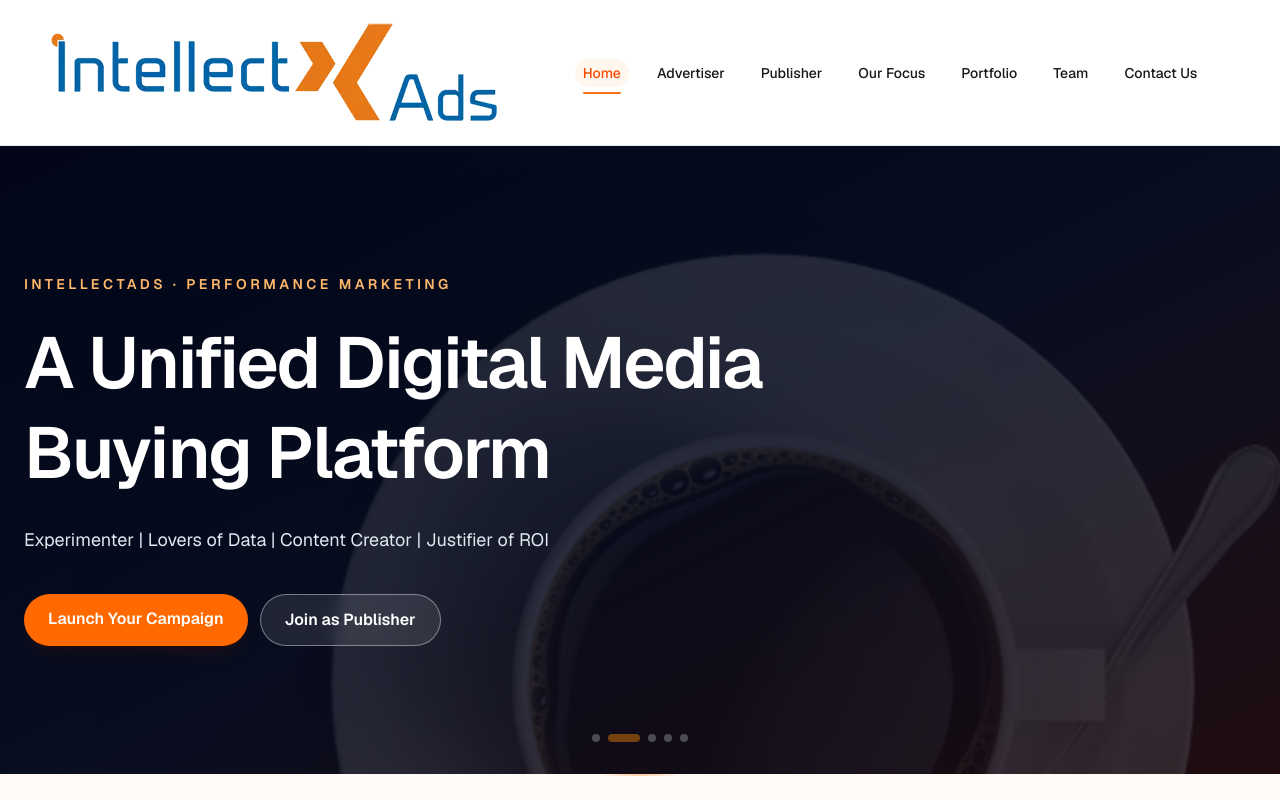
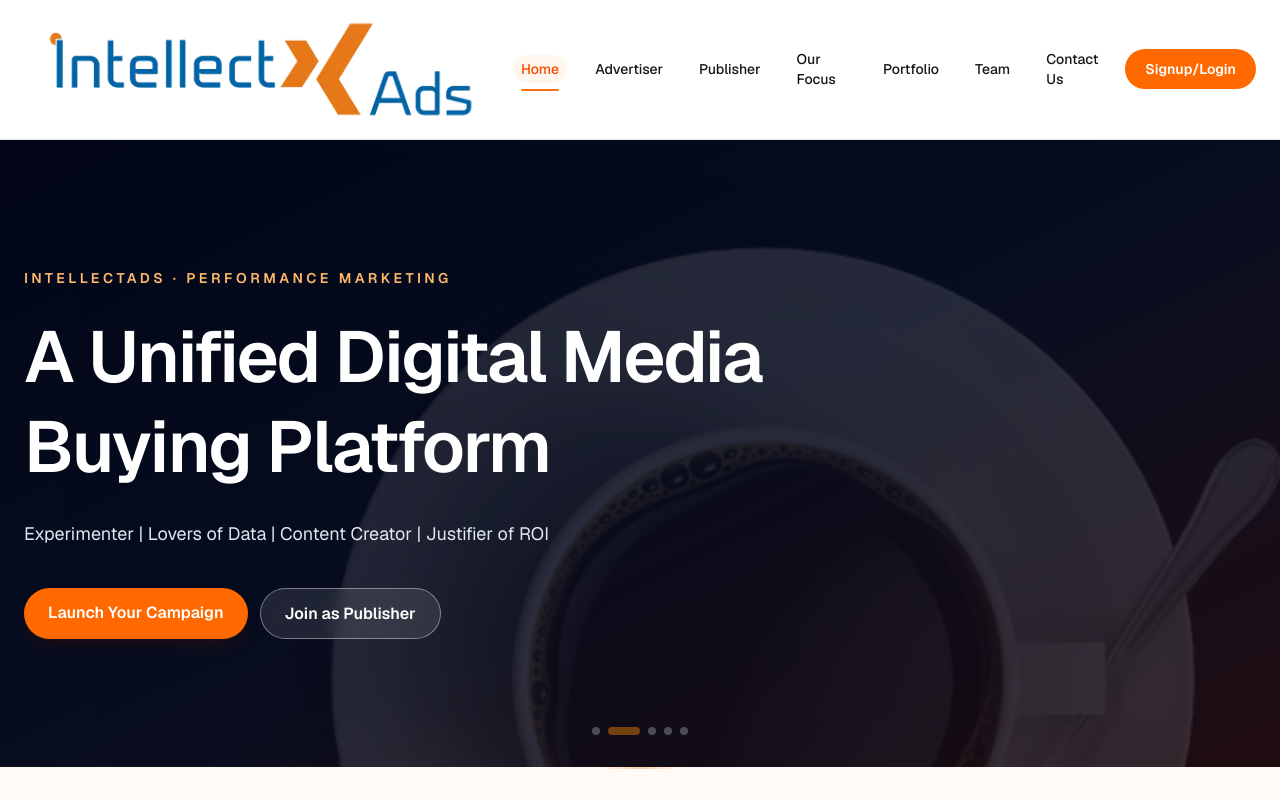
Before and after one commit to rahulGitHub26/intellectadz-website-node, a Next.js app: page / in a window 1280 px wide. Shown: the top 800 px of the page. Built offline with nearby package versions, Linux system fonts and the light colour scheme; no server answers.

Commit message:
Link public signup login to legacy portal

```diff
--- a/src/components/WebsiteHeader.tsx
+++ b/src/components/WebsiteHeader.tsx
@@ -8,5 +8,5 @@ export default function WebsiteHeader() {
   const [open, setOpen] = useState(false);
   const [active, setActive] = useState("hero");
   useEffect(() => { const sections = links.map(([, , id]) => id).filter(Boolean).map((id) => document.getElementById(id)); const observer = new IntersectionObserver((entries) => { const visible = entries.filter((entry) => entry.isIntersecting).sort((a, b) => b.intersectionRatio - a.intersectionRatio)[0]; if (visible) setActive(visible.target.id); }, { rootMargin: "-25% 0px -55%", threshold: [0.1, 0.35, 0.7] }); sections.forEach((section) => section && observer.observe(section)); return () => observer.disconnect(); }, []);
-  return <header className="sticky top-0 z-20 border-b border-slate-200 bg-white/95 px-6 py-4 backdrop-blur"><div className="mx-auto flex max-w-7xl items-center justify-between gap-4"><a href="/" aria-label="IntellectAdz home"><img src="/intellectads/media/intellect-logo.webp" alt="IntellectAdz" width="165" height="40" className="h-9 w-auto" /></a><nav className="hidden items-center gap-5 text-sm font-medium lg:flex">{links.map(([label, href, id]) => <a key={label} href={href} className={`rounded-full px-2 py-1 transition hover:text-orange-500 ${id && active === id ? "bg-orange-50 text-orange-600" : ""}`}>{label}</a>)}</nav><div className="flex items-center gap-3"><button type="button" aria-label={open ? "Close menu" : "Open menu"} aria-expanded={open} onClick={() => setOpen(!open)} className="grid size-10 place-items-center rounded-lg border border-slate-200 text-xl lg:hidden">{open ? "×" : "☰"}</button></div></div>{open && <nav className="mx-auto mt-4 grid max-w-7xl gap-1 border-t border-slate-100 pt-3 text-sm font-medium lg:hidden">{links.map(([label, href, id]) => <a key={label} href={href} onClick={() => setOpen(false)} className={`rounded-lg px-3 py-2.5 ${id && active === id ? "bg-orange-50 text-orange-600" : "hover:bg-orange-50 hover:text-orange-600"}`}>{label}</a>)}</nav>}</header>;
+  return <header className="sticky top-0 z-20 border-b border-slate-200 bg-white/95 px-6 py-4 backdrop-blur"><div className="mx-auto flex max-w-7xl items-center justify-between gap-4"><a href="/" aria-label="IntellectAdz home"><img src="/intellectads/media/intellect-logo.webp" alt="IntellectAdz" width="165" height="40" className="h-9 w-auto" /></a><nav className="hidden items-center gap-5 text-sm font-medium lg:flex">{links.map(([label, href, id]) => <a key={label} href={href} className={`rounded-full px-2 py-1 transition hover:text-orange-500 ${id && active === id ? "bg-orange-50 text-orange-600" : ""}`}>{label}</a>)}</nav><div className="flex items-center gap-3"><a href="https://intellectadz.com/login.asp" className="rounded-full bg-orange-500 px-5 py-2.5 text-sm font-semibold text-white">Signup/Login</a><button type="button" aria-label={open ? "Close menu" : "Open menu"} aria-expanded={open} onClick={() => setOpen(!open)} className="grid size-10 place-items-center rounded-lg border border-slate-200 text-xl lg:hidden">{open ? "×" : "☰"}</button></div></div>{open && <nav className="mx-auto mt-4 grid max-w-7xl gap-1 border-t border-slate-100 pt-3 text-sm font-medium lg:hidden">{links.map(([label, href, id]) => <a key={label} href={href} onClick={() => setOpen(false)} className={`rounded-lg px-3 py-2.5 ${id && active === id ? "bg-orange-50 text-orange-600" : "hover:bg-orange-50 hover:text-orange-600"}`}>{label}</a>)}</nav>}</header>;
 }
```
